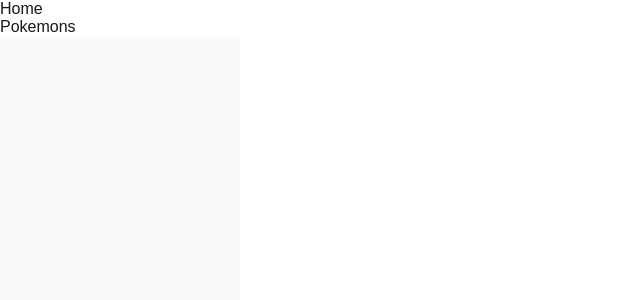
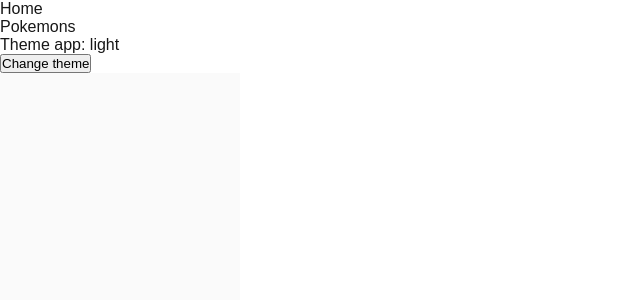
Before and after one commit to MalskoSo1/portfolio-liza, a Next.js app: page / in a window 1280 px wide. Shown: the top 300 px of the page, without its empty margins (0-640 px from the left). Built offline with nearby package versions, Linux system fonts and the light colour scheme.

Commit message:
add theme switcher, fix extra render in pokemon list

```diff
--- a/app/layout.tsx
+++ b/app/layout.tsx
@@ -3,6 +3,7 @@ import { Geist, Geist_Mono } from "next/font/google";
 import "./globals.css";
 import TanStackProvider from "@/components/TanStackProvider/TanStackProvider";
 import Header from "@/components/Header/Header";
+import { ThemeProvider } from "@/contexts/themeContext";
 
 const geistSans = Geist({
   variable: "--font-geist-sans",
@@ -28,8 +29,10 @@ export default function RootLayout({
     <html lang="en">
       <body className={`${geistSans.variable} ${geistMono.variable}`}>
         <TanStackProvider>
-          <Header />
-          {children}
+          <ThemeProvider>
+            <Header />
+            {children}
+          </ThemeProvider>
         </TanStackProvider>
       </body>
     </html>
--- a/components/Header/Header.tsx
+++ b/components/Header/Header.tsx
@@ -1,6 +1,12 @@
+"use client";
+
+import { useThemeContext } from "@/hooks/useThemeContext";
 import Link from "next/link";
+import ThemeSwitcher from "../ThemeSwitcher/ThemeSwitcher";
 
 export default function Header() {
+  const { theme } = useThemeContext();
+
   return (
     <header>
       <nav>
@@ -11,6 +17,8 @@ export default function Header() {
           <li>
             <Link href="/pokemons?page=1">Pokemons</Link>
           </li>
+          <p>Theme app: {theme}</p>
+          <ThemeSwitcher />
         </ul>
       </nav>
     </header>
--- /dev/null
+++ b/components/ThemeSwitcher/ThemeSwitcher.tsx
@@ -0,0 +1,14 @@
+"use client";
+
+import { useThemeContext } from "@/hooks/useThemeContext";
+
+export default function ThemeSwitcher() {
+  const { theme, setTheme } = useThemeContext();
+
+  const handleClick = () => {
+    const nextTheme = theme === "light" ? "dark" : "light";
+    setTheme(nextTheme);
+  };
+
+  return <button onClick={handleClick}>Change theme</button>;
+}
--- /dev/null
+++ b/contexts/themeContext.tsx
@@ -0,0 +1,22 @@
+"use client";
+
+import { createContext, useState } from "react";
+
+export type Theme = "light" | "dark";
+
+interface ThemeContextValue {
+  theme: Theme;
+  setTheme: React.Dispatch<React.SetStateAction<Theme>>;
+}
+
+export const ThemeContext = createContext<ThemeContextValue | null>(null);
+
+type Props = {
+  children: React.ReactNode;
+};
+
+export const ThemeProvider = ({ children }: Props) => {
+  const [theme, setTheme] = useState<Theme>("light");
+
+  return <ThemeContext value={{ theme, setTheme }}>{children}</ThemeContext>;
+};
--- /dev/null
+++ b/hooks/useThemeContext.tsx
@@ -0,0 +1,14 @@
+"use client";
+
+import { ThemeContext } from "@/contexts/themeContext";
+import { use } from "react";
+
+export const useThemeContext = () => {
+  const context = use(ThemeContext);
+
+  if (!context) {
+    throw new Error("useThemeContext must be used within ThemeProvider");
+  }
+
+  return context;
+};
```
Also changed, not shown: components/Pokemons/PokemonList/PokemonList.tsx (+22 -28 lines).
